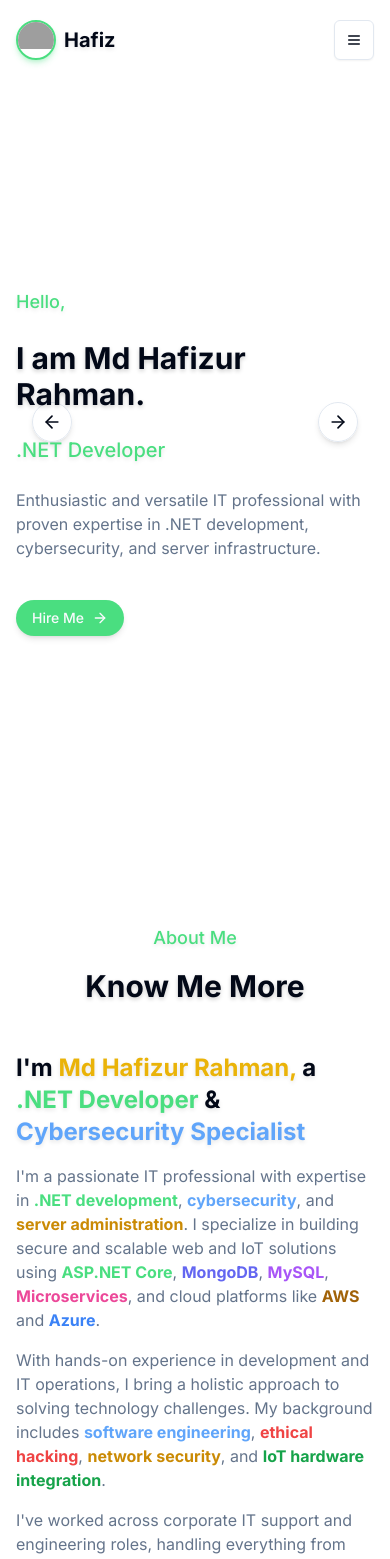
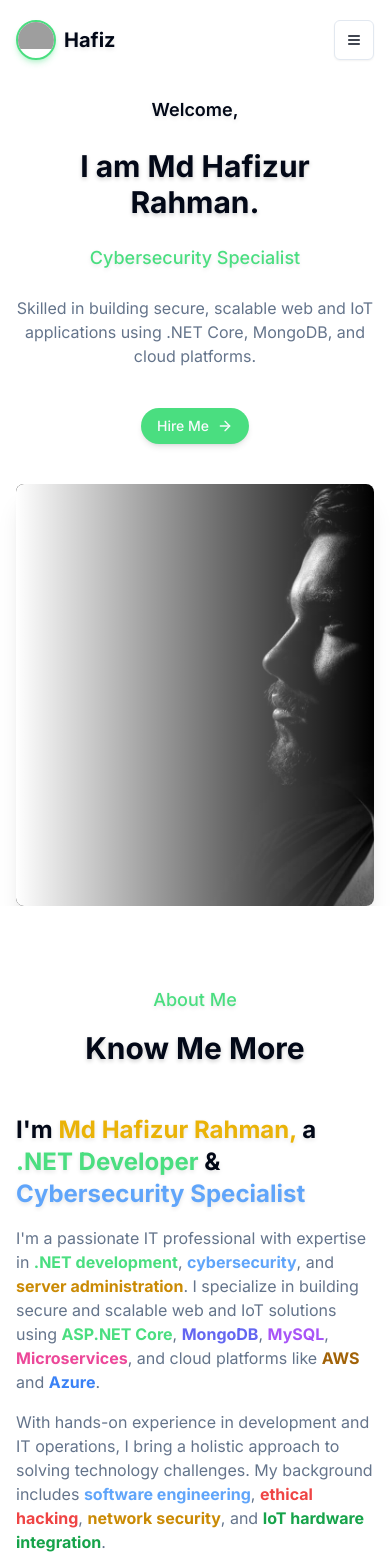
Before and after one commit to hafiz011/my-portfolio, a Next.js app: page / in a window 390 px wide. Shown: the top 1559 px of the page. Built offline with nearby package versions, Linux system fonts and the light colour scheme; grey boxes are pictures that could not be loaded.

Commit message:
fix hero section mobile responsive

```diff
--- a/app/page.tsx
+++ b/app/page.tsx
@@ -6,17 +6,18 @@ import { ArrowRight, ArrowLeft, ArrowRightIcon } from "lucide-react"
 import { AboutSection } from "@/components/about-section"
 import { SkillsSection } from "@/components/skills-section"
 import { FeaturedProjects } from "@/components/featured-projects"
-// import { StatsSection } from "@/components/stats-section"
 import { TestimonialsSection } from "@/components/testimonials-section"
 import { ParallaxSection } from "@/components/parallax-section"
 import { motion } from "framer-motion"
 
 export default function Home() {
   const [currentSlide, setCurrentSlide] = useState(0)
-  const [isLoaded, setIsLoaded] = useState(false)
 
   useEffect(() => {
-    setIsLoaded(true)
+    const interval = setInterval(() => {
+      setCurrentSlide((prev) => (prev === slides.length - 1 ? 0 : prev + 1))
+    }, 4000) // auto-slide every 4 seconds
+    return () => clearInterval(interval)
   }, [])
 
   const slides = [
@@ -50,53 +51,66 @@ export default function Home() {
 
   return (
     <>
-      <section className="min-h-screen pt-20 flex items-center relative overflow-hidden bg-background">
-        <div className="absolute top-1/2 left-8 z-10 -translate-y-1/2">
-          <button onClick={prevSlide} className="slide-nav-btn hover-scale shadow-card-hover shadow-lg hover:bg-primary hover:text-primary-foreground transition-colors z-10">
+      <section className="min-h-screen pt-24 px-4 sm:px-6 md:px-10 flex items-center relative overflow-hidden bg-background">
+        {/* Left Arrow */}
+        <div className="absolute top-1/2 left-4 z-10 -translate-y-1/2 hidden sm:block">
+          <button
+            onClick={prevSlide}
+            className="slide-nav-btn hover-scale shadow-card-hover shadow-lg hover:bg-primary hover:text-primary-foreground transition-colors z-10"
+          >
             <ArrowLeft className="h-5 w-5" />
           </button>
         </div>
 
-        <div className="absolute top-1/2 right-8 z-10 -translate-y-1/2">
-          <button onClick={nextSlide} className="slide-nav-btn hover-scale shadow-card-hover shadow-lg hover:bg-primary hover:text-primary-foreground transition-colors z-10">
+        {/* Right Arrow */}
+        <div className="absolute top-1/2 right-4 z-10 -translate-y-1/2 hidden sm:block">
+          <button
+            onClick={nextSlide}
+            className="slide-nav-btn hover-scale shadow-card-hover shadow-lg hover:bg-primary hover:text-primary-foreground transition-colors z-10"
+          >
             <ArrowRight className="h-5 w-5" />
           </button>
         </div>
 
-        <div className="container-margin grid grid-cols-1 lg:grid-cols-2 gap-8 items-center">
-          <div className="space-y-6 z-10">
+        <div className="w-full grid grid-cols-1 lg:grid-cols-2 gap-10 items-center">
+          {/* Text Section */}
+          <div className="space-y-6 text-center sm:text-left z-10">
             <motion.h2
               initial={{ opacity: 0, y: -20 }}
               animate={{ opacity: 1, y: 0 }}
               transition={{ duration: 0.5, delay: 0.1 }}
-              className="section-subtitle shadow-text"
+              className="text-lg sm:text-xl font-semibold shadow-text"
             >
               {currentSlideData.subtitle}
             </motion.h2>
+
             <motion.h1
               initial={{ opacity: 0, y: 20 }}
               animate={{ opacity: 1, y: 0 }}
               transition={{ duration: 0.5, delay: 0.2 }}
-              className="section-title shadow-text-lg"
+              className="text-3xl sm:text-4xl md:text-5xl font-bold shadow-text-lg"
             >
               I am {currentSlideData.title}.
             </motion.h1>
+
             <motion.p
               initial={{ opacity: 0, y: 20 }}
               animate={{ opacity: 1, y: 0 }}
               transition={{ duration: 0.5, delay: 0.3 }}
-              className="text-xl text-primary font-medium shadow-text"
+              className="text-primary text-lg sm:text-xl font-medium shadow-text"
             >
               {currentSlideData.role}
             </motion.p>
+
             <motion.p
               initial={{ opacity: 0, y: 20 }}
               animate={{ opacity: 1, y: 0 }}
               transition={{ duration: 0.5, delay: 0.4 }}
-              className="text-muted-foreground max-w-lg"
+              className="text-muted-foreground text-base sm:text-lg max-w-xl mx-auto sm:mx-0"
             >
               {currentSlideData.description}
             </motion.p>
+
             <motion.div
               initial={{ opacity: 0, y: 20 }}
               animate={{ opacity: 1, y: 0 }}
@@ -110,15 +124,16 @@ export default function Home() {
             </motion.div>
           </div>
 
+          {/* Image Section */}
           <motion.div
             initial={{ opacity: 0, scale: 0.9 }}
             animate={{ opacity: 1, scale: 1 }}
             transition={{ duration: 0.5, delay: 0.3 }}
-            className="hidden lg:block relative h-[80vh] z-0"
+            className="relative h-[50vh] sm:h-[70vh] md:h-[80vh] w-full"
           >
             <div className="absolute inset-0 shadow-xl rounded-lg overflow-hidden">
               <div className="w-full h-full relative">
-                <div className="absolute inset-0 bg-gradient-to-r from-background to-transparent z-10"></div>
+                <div className="absolute inset-0 bg-gradient-to-r from-background to-transparent z-10" />
                 <img
                   src={currentSlideData.image || "/placeholder.svg"}
                   alt="Hero"
@@ -130,15 +145,12 @@ export default function Home() {
         </div>
       </section>
 
+      {/* Other Sections */}
       <AboutSection />
-
-
       <SkillsSection />
-
       <ParallaxSection direction="down" baseVelocity={0.1}>
         <TestimonialsSection />
       </ParallaxSection>
-
       <FeaturedProjects />
     </>
   )
--- a/components/testimonials-section.tsx
+++ b/components/testimonials-section.tsx
@@ -46,7 +46,7 @@ export function TestimonialsSection() {
   },
   {
     id: 3,
-    name: "Masud Reza",
+    name: "Rakibul Islam",
     position: "CTO",
     company: "SmartSpace Solutions",
     avatar: "/placeholder.svg?height=80&width=80",
```
